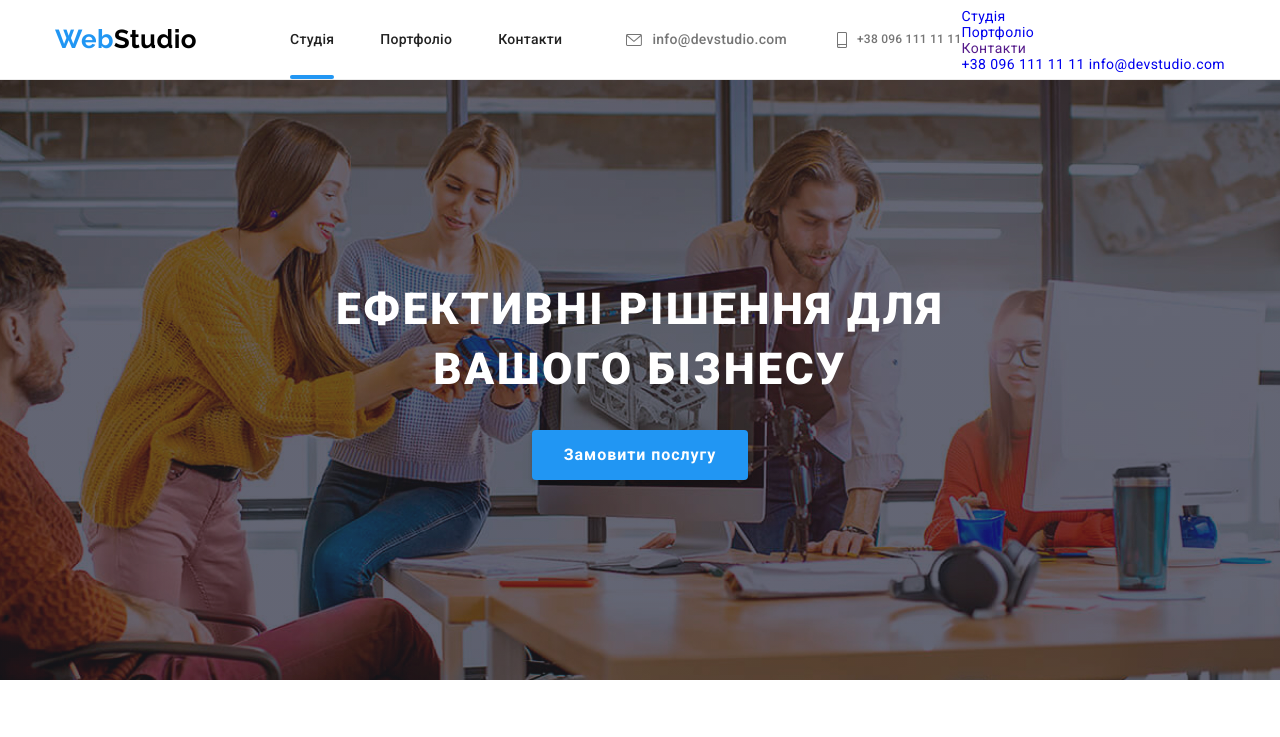
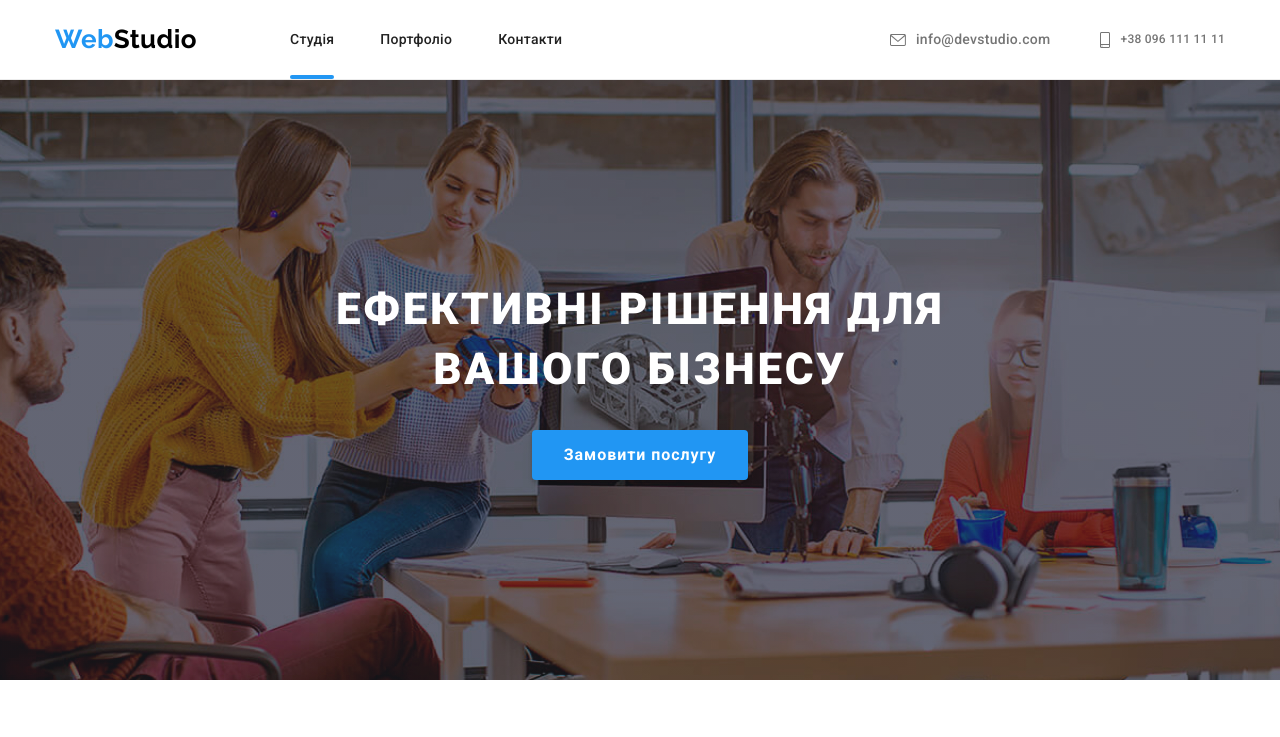
Before and after one commit to OlSpi/goit-markup-hw-08, a website: page index.html in a window 1280 px wide. Shown: the top 737 px of the page. Drawn offline with nearby package versions, Linux system fonts and the light colour scheme; files that its build step writes are made by us from their sources.

Commit message:
Update _mobil-menu.scss
fix file

```diff
--- a/sass/components/_mobil-menu.scss
+++ b/sass/components/_mobil-menu.scss
@@ -14,9 +14,6 @@
   }
 }
 .menu-container {
-  @media screen and (max-width: 767px) {
-    display: none;
-
   position: fixed;
   top: 0;
   left: 0;
@@ -25,24 +22,23 @@
   background-color: white;
   z-index: 999;
   overflow-y: scroll;
+  transform: translateX(100%);
+ transition: transform 250ms cubic-bezier(0.4, 0, 0.2, 1);
 }
 
-  @media screen and (min-width: 768px) {
-    display: flex;
-  }
-}
 .menu-container.is-open {
-  display: block;
+  transform: translateX(0);
 }
 
 .mobile {
-  @media screen and (max-width: 767px) {
+
     padding-top: 48px;
     padding-left: 40px;
     padding-bottom: 48px;
+    display: flex;
+    flex-direction: column;
+    height: 100vh;
 
-
-  }
 }
 
 .mobile-close {
@@ -63,7 +59,6 @@ padding-bottom: 48px;
 
   &:hover,
   &:focus {
-
     fill: $link-color;
   }
 }
```
Lines whose indentation alone changed are shown as unchanged.
